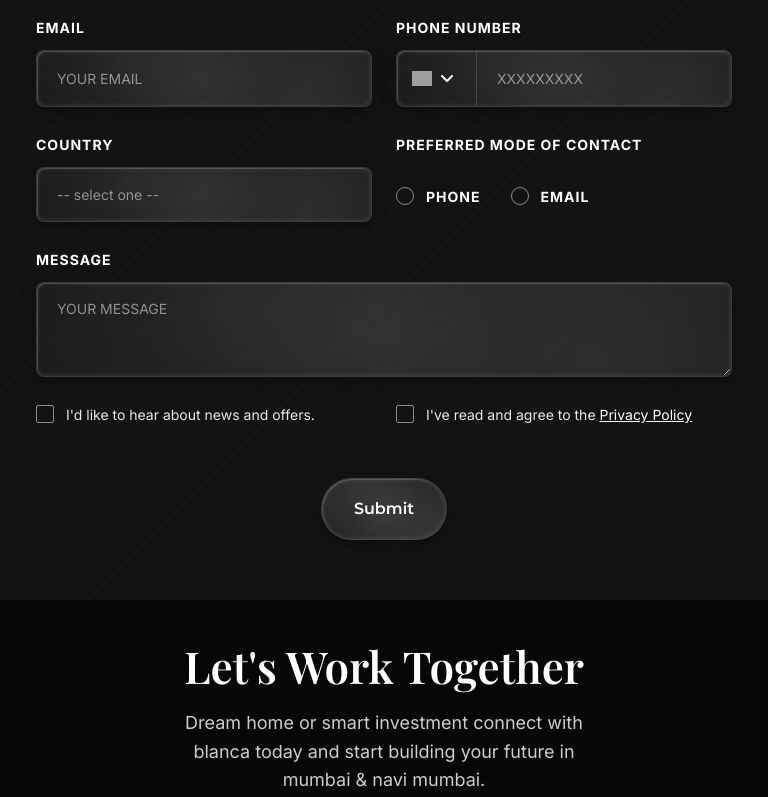
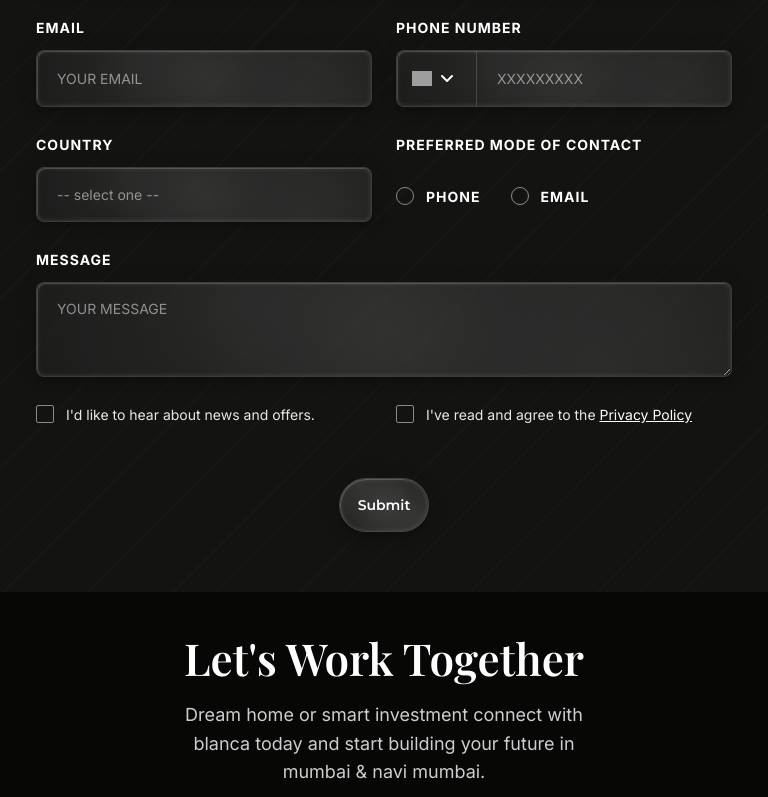
Before and after one commit to InventamTechSolution/Blanca-Realestate-react, a React (Vite) app: page /contact in a window 768 px wide. Shown: the part 1041-1838 px from the top of the page. Built offline with nearby package versions, Linux system fonts and the light colour scheme; grey boxes are pictures that could not be loaded; some icons are missing.

Commit message:
make a common button responsive

```diff
--- a/src/assets/styles/index.css
+++ b/src/assets/styles/index.css
@@ -199,6 +199,34 @@ mark {
   isolation: isolate;
 }
 
+@media only screen and (min-width: 320px) and (max-width: 768px) {
+  .theme-btn {
+    padding: 12px 12px;
+    font-size: 14px;
+  }
+}
+
+@media only screen and (min-width: 768px) and (max-width: 992px) {
+  .theme-btn {
+    padding: 12px 18px;
+    font-size: 14px;
+  }
+}
+
+@media only screen and (min-width: 992px) and (max-width: 1200px) {
+  .theme-btn {
+    padding: 12px 12px;
+    font-size: 14px;
+  }
+}
+
+@media only screen and (min-width: 1200px) and (max-width: 1440px) {
+  .theme-btn {
+    padding: 12px 16px;
+    font-size: 14px;
+  }
+}
+
 .theme-btn::before {
   content: "";
   position: absolute;
@@ -224,9 +252,16 @@ mark {
   border-color: transparent;
 }
 
+.theme-btn:active {
+  color: var(--bs-btn-hover-color);
+  background-color: transparent !important;
+  border-color: transparent !important;
+}
+
 .theme-btn>* {
   position: relative;
   z-index: 2;
+  text-align: center;
 }
 
 .light-btn {
--- a/src/components/common/ProjectCard/ProjectCard.css
+++ b/src/components/common/ProjectCard/ProjectCard.css
@@ -116,6 +116,18 @@
 
 .project-content-body {
     padding: 30px;
+}
+
+@media only screen and (min-width: 320px) and (max-width: 768px) {
+    .project-content-body {
+        padding: 20px;
+    }
+}
+
+@media only screen and (min-width: 768px) and (max-width: 1200px) {
+    .project-content-body {
+        padding: 20px;
+    }
 }
 
 .project-content-body h4 {
--- a/src/components/layout/Header/Header.css
+++ b/src/components/layout/Header/Header.css
@@ -745,7 +745,7 @@ header form.search-form button>* {
     .main-menu .navbar-collapse>ul {
         display: block;
         padding: 18px 15px;
-        background: rgba(10, 10, 10, 0.45);
+        background: rgba(10, 10, 10, 0.9);
         -webkit-backdrop-filter: blur(25px) saturate(200%);
         backdrop-filter: blur(25px) saturate(200%);
         border-bottom: 2px solid rgba(255, 255, 255, 0.08);
```
